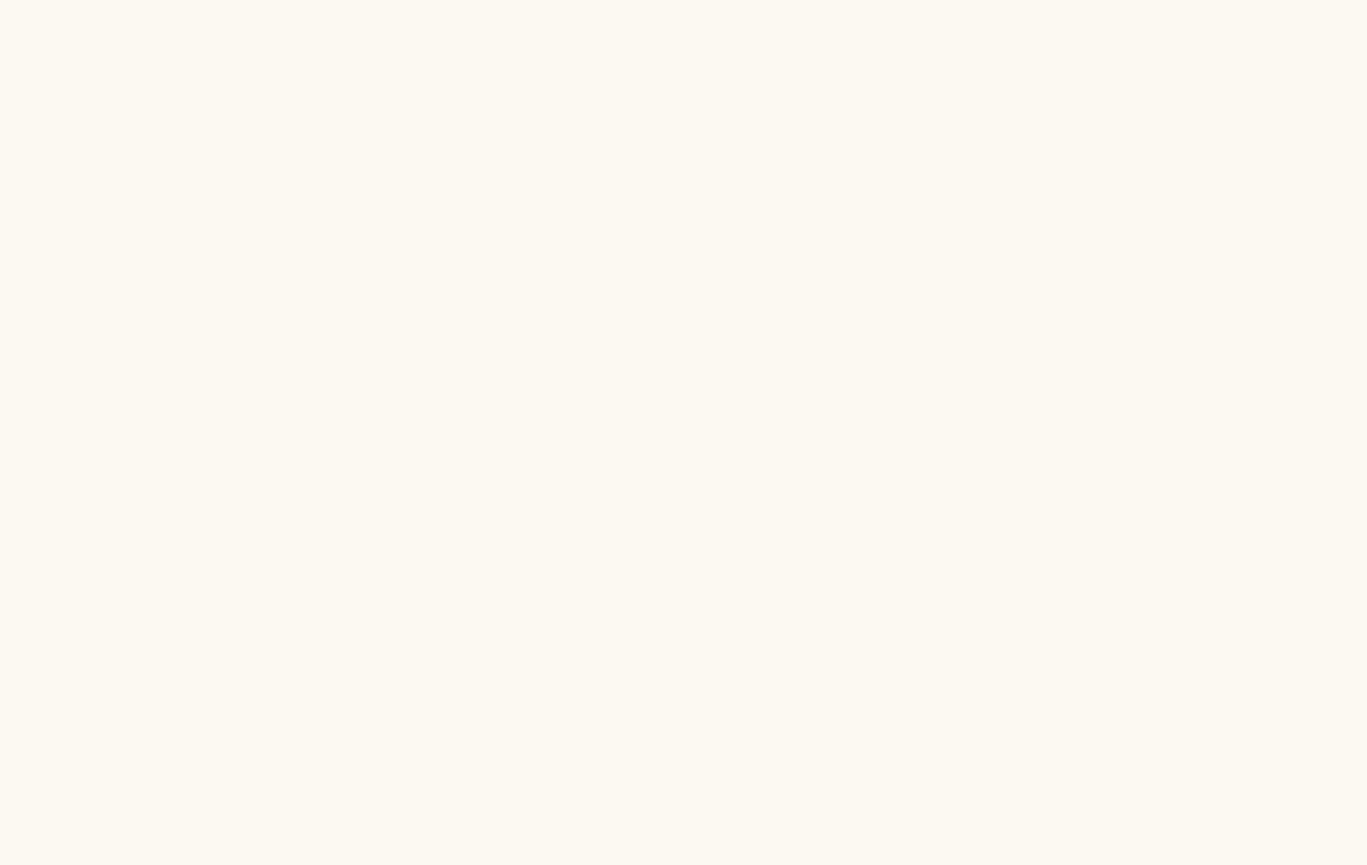
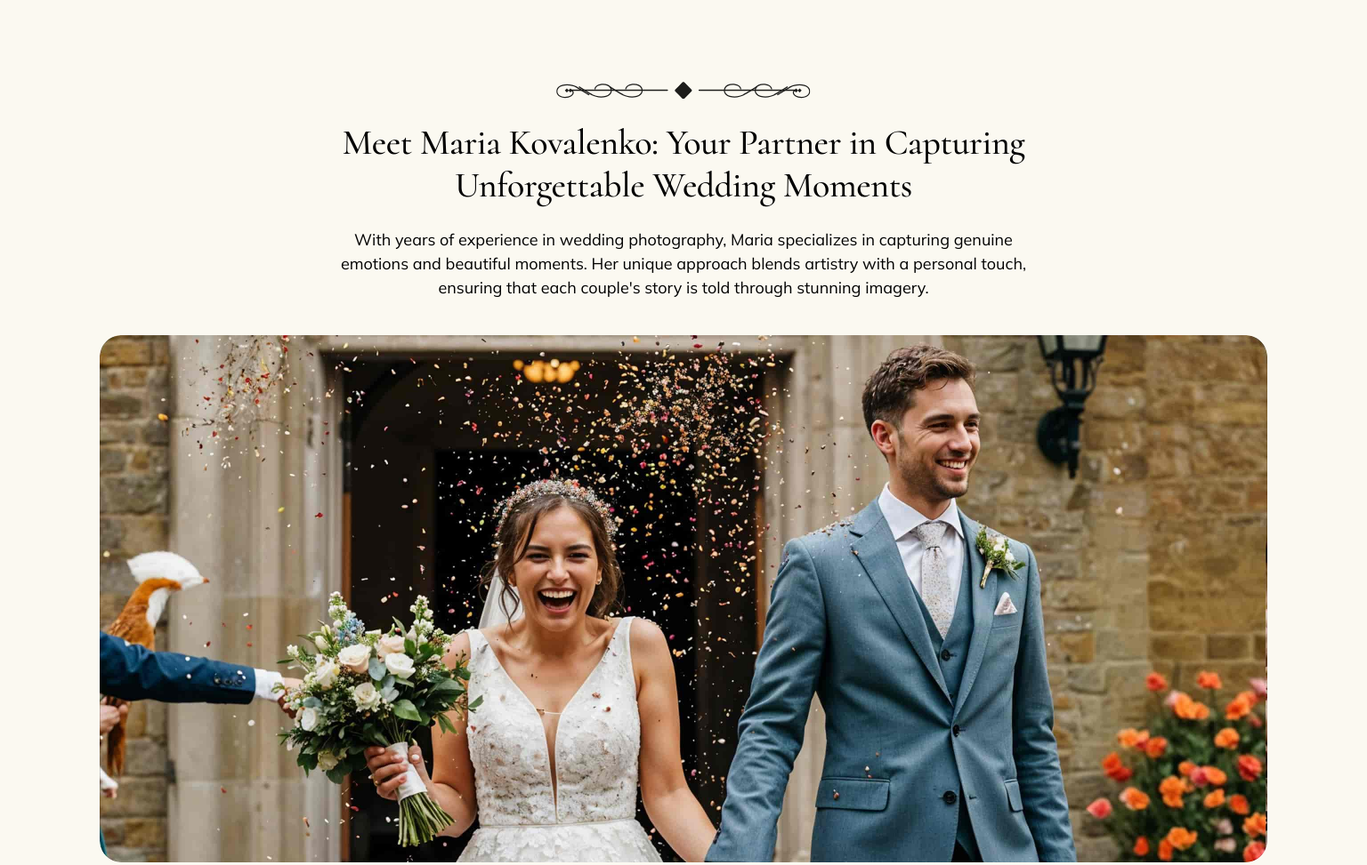
Before and after one commit to belinskiy-and/devcore-js-team-project, a website built with Vite: page src/index.html in a window 1536 px wide. Shown: the whole page at 89% size. Before the commit the page ends 800 px from the top, so only its background shows below. Built offline with nearby package versions, Linux system fonts and the light colour scheme.

Commit message:
Added css , html , images 1x 2x

```diff
--- a/src/css/components/section-title.css
+++ b/src/css/components/section-title.css
@@ -27,14 +27,11 @@
 
 /* Styles for Tablet devices */
 @media only screen and (min-width: 768px) {
-  .section-title {
-    font-size: 28px;
-  }
 }
 
 /* Styles for Desktop devices */
 @media only screen and (min-width: 1440px) {
   .section-header {
-    font-size: 40px;
+    font-size: 48px;
   }
 }
--- a/src/css/layout/about.css
+++ b/src/css/layout/about.css
@@ -13,12 +13,15 @@
 }
 
 .about-title {
+  margin-bottom: 28px;
+  line-height: 1.14; /* 32px / 28px */
   margin-bottom: 24px;
 }
 
 .about-text {
   font-size: 16px;
   line-height: 1.5;
+  color: var(--main-text-color);
 }
 
 .about-img {
@@ -29,8 +32,33 @@
 
 /* Styles for Tablet devices */
 @media only screen and (min-width: 768px) {
+  @media only screen and (min-width: 768px) {
+    .about-content {
+      max-width: 704px;
+      margin-left: auto;
+      margin-right: auto;
+    }
+  }
 }
 
 /* Styles for Desktop devices */
 @media only screen and (min-width: 1440px) {
+  @media only screen and (min-width: 1440px) {
+    .about-content {
+      max-width: 779px;
+    }
+
+    .about-title {
+      font-size: 40px;
+      line-height: 1.2; /* 48px / 40px */
+    }
+
+    .about-text {
+      font-size: 18px;
+    }
+
+    .about-img {
+      height: 593px;
+    }
+  }
 }
--- a/src/partials/about.html
+++ b/src/partials/about.html
@@ -1,3 +1,34 @@
-<section class="about-section is-hidden" id="about">
-  <div class="container"></div>
+<section class="about-section" id="about">
+  <div class="container about-container">
+    <div class="about-content">
+      <h2 class="section-title center about-title">
+        Meet Maria Kovalenko: Your Partner in Capturing Unforgettable Wedding
+        Moments
+      </h2>
+
+      <p class="about-text">
+        With years of experience in wedding photography, Maria specializes in
+        capturing genuine emotions and beautiful moments. Her unique approach
+        blends artistry with a personal touch, ensuring that each couple's story
+        is told through stunning imagery.
+      </p>
+    </div>
+
+    <div class="about-thumb">
+      <picture>
+        <source
+          srcset="/img/about/about-img.jpg 1x, /img/about/about-img@2x.jpg 2x"
+          type="image/jpeg"
+        />
+        <img
+          class="about-img"
+          src="/img/about/about-img.jpg"
+          alt="Bride and groom walking and smiling"
+          width="1312"
+          height="593"
+          loading="lazy"
+        />
+      </picture>
+    </div>
+  </div>
 </section>
```
Also changed, not shown: src/img/about/about-img.jpg (added), src/img/about/about-img@2x.jpg (added).
